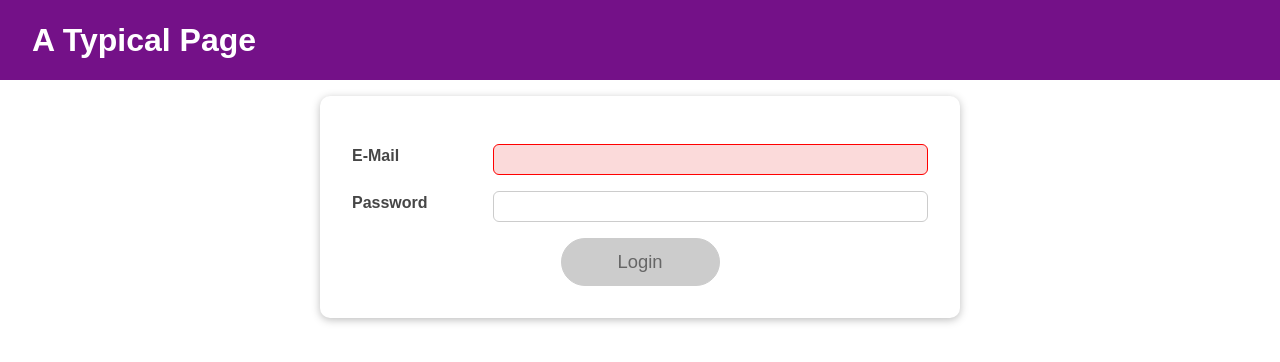
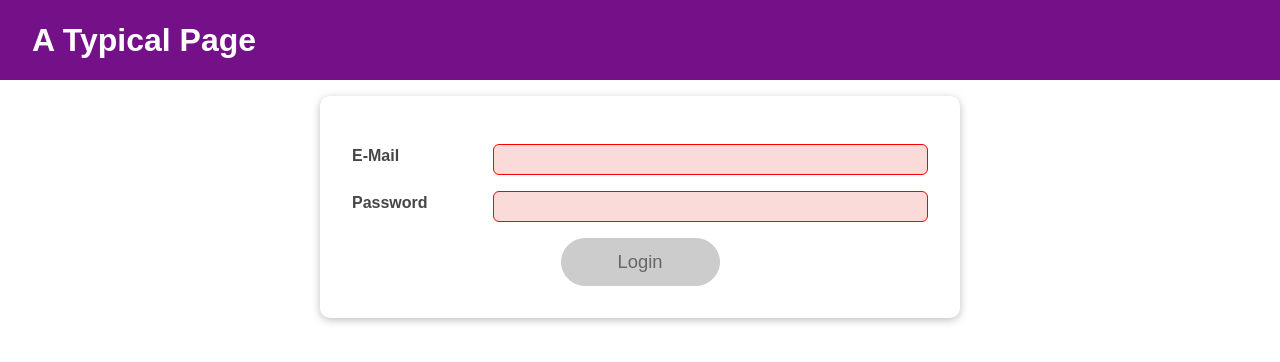
Before and after one commit to L1ndseyHerman/Udemy-Use-Effect-Project, a React (Create React App) app: page / in a window 1280 px wide. Shown: the top 362 px of the page. Built offline with nearby package versions, Linux system fonts and the light colour scheme.

Commit message:
Got the "on your own" passwordReducer working.

```diff
--- a/src/components/Login/Login.js
+++ b/src/components/Login/Login.js
@@ -17,17 +17,32 @@ const emailReducer = (state, action) => {
   return {value: '', isValid: false};
 };
 
+const passwordReducer = (state, action) => {
+  if (action.type === 'USER_INPUT') {
+    return {value: action.val, isValid: action.val.trim().length > 6};
+  }
+  if (action.type === 'INPUT_BLUR') {
+    return {value: state.value, isValid: state.value.trim().length > 6};
+  }
+  return {value: '', isValid: false};
+};
+
 const Login = (props) => {
   //  Could put all 5 states into one useReducer(), but just doing groups of 2 here.
   //const [enteredEmail, setEnteredEmail] = useState('');
   //const [emailIsValid, setEmailIsValid] = useState();
-  const [enteredPassword, setEnteredPassword] = useState('');
-  const [passwordIsValid, setPasswordIsValid] = useState();
+  //const [enteredPassword, setEnteredPassword] = useState('');
+  //const [passwordIsValid, setPasswordIsValid] = useState();
   const [formIsValid, setFormIsValid] = useState(false);
 
   //  Could do an anonymous function like this, or make a named function like above:
   //const [emailState, dispatchEmail] = useReducer(() => {});
   const [emailState, dispatchEmail] = useReducer(emailReducer, {
+    value: '',
+    isValid: false
+  });
+
+  const [passwordState, dispatchPassword] = useReducer(passwordReducer, {
     value: '',
     isValid: false
   });
@@ -67,12 +82,12 @@ const Login = (props) => {
     dispatchEmail({type: 'USER_INPUT', val: event.target.value});
     setFormIsValid(
       //  This is the state in the useReducer():
-      emailState.value.includes('@') && enteredPassword.trim().length > 6
+      emailState.value.includes('@') && passwordState.isValid
     );
   };
 
   const passwordChangeHandler = (event) => {
-    setEnteredPassword(event.target.value);
+    dispatchPassword({type: 'USER_INPUT', val: event.target.value});
     setFormIsValid(
       //  From useReducer():
       emailState.isValid && event.target.value.trim().length > 6
@@ -87,12 +102,12 @@ const Login = (props) => {
   };
 
   const validatePasswordHandler = () => {
-    setPasswordIsValid(enteredPassword.trim().length > 6);
+    dispatchPassword({type: 'INPUT_BLUR'});
   };
 
   const submitHandler = (event) => {
     event.preventDefault();
-    props.onLogin(emailState.value, enteredPassword);
+    props.onLogin(emailState.value, passwordState.value);
   };
 
   return (
@@ -114,14 +129,14 @@ const Login = (props) => {
         </div>
         <div
           className={`${classes.control} ${
-            passwordIsValid === false ? classes.invalid : ''
+            passwordState.isValid === false ? classes.invalid : ''
           }`}
         >
           <label htmlFor="password">Password</label>
           <input
             type="password"
             id="password"
-            value={enteredPassword}
+            value={passwordState.value}
             onChange={passwordChangeHandler}
             onBlur={validatePasswordHandler}
           />
```
Also changed, not shown: 1 other file (tests, documents, lock files or other folders).
